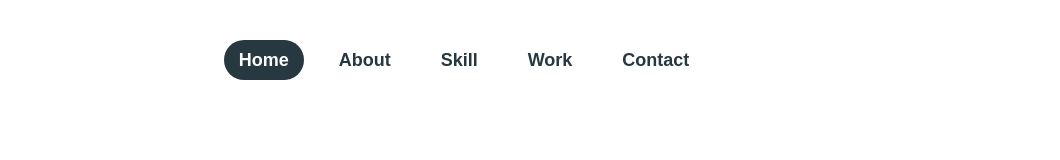
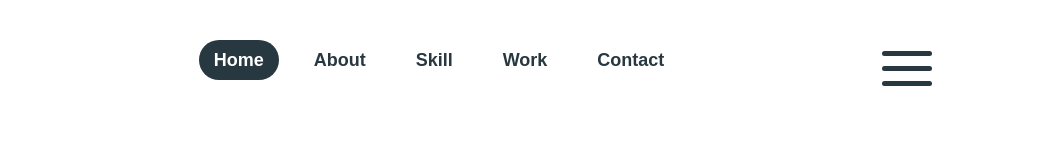
Before and after one commit to adamsJS23/nav-hamburger-close-btn, a plain HTML site: page index.html in a window 1280 px wide. Shown: the full height of the page, 220-1280 px from the left. Drawn offline with Linux system fonts and the light colour scheme.

Commit message:
Styled hamburger menu

```diff
--- a/main.css
+++ b/main.css
@@ -59,3 +59,21 @@ ul:hover a:not(:hover) {
   color: #283841;
   background-color: transparent;
 }
+
+label{
+  width: 5rem;
+  height: 2rem;
+  position: relative;
+}
+
+label div{
+  height: 5px;
+  width: 100%;
+  background-color: #283841;
+  border-radius: 100vmax;
+  position: relative;
+}
+
+label div:nth-child(1){top: 0;}
+label div:nth-child(2){top: 50%;}
+label div:nth-child(3){top: 100%;}
```
